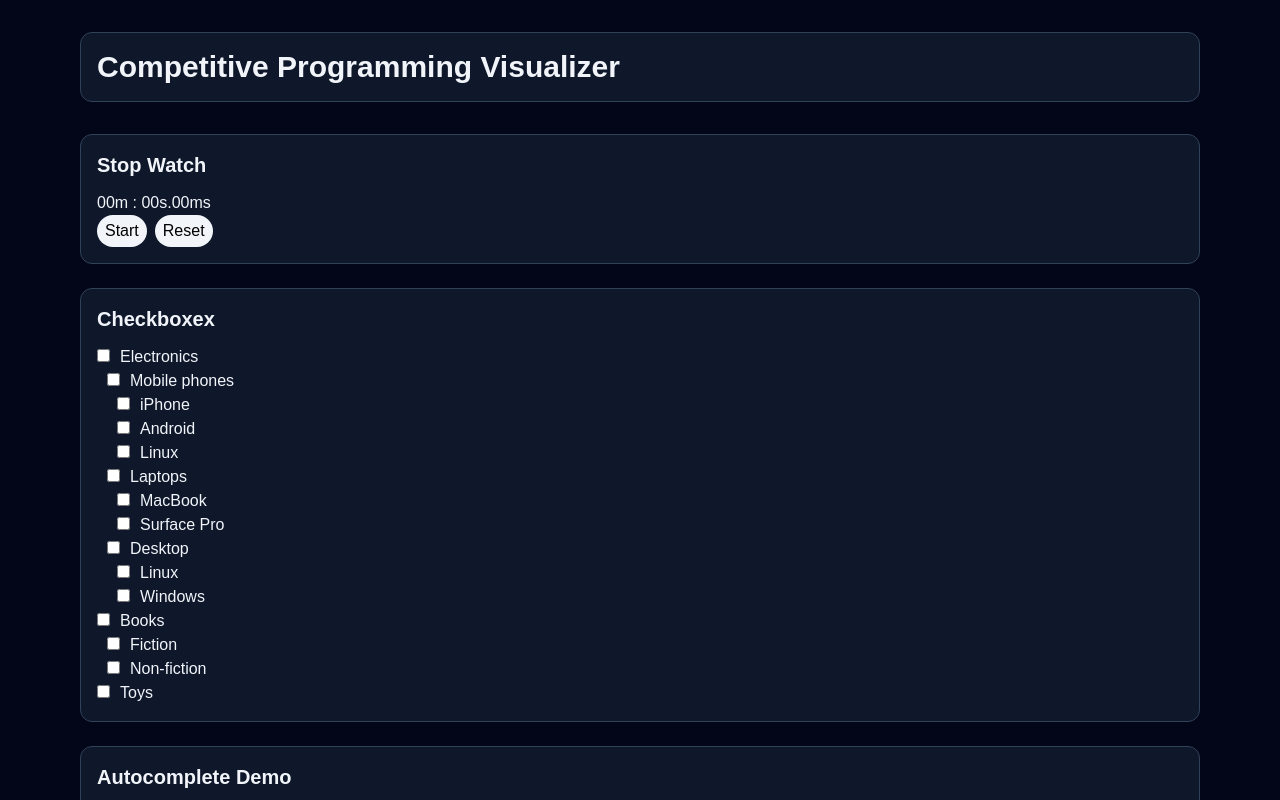
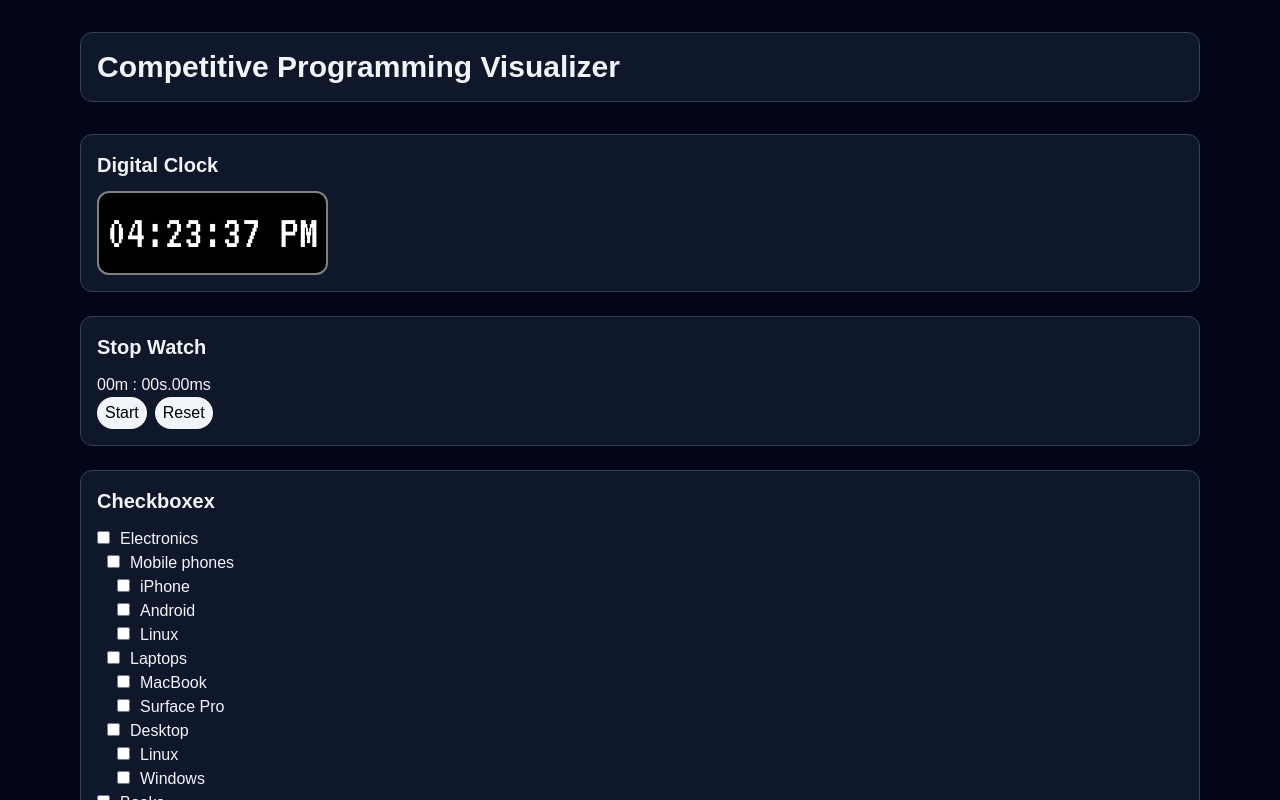
Before and after one commit to chaudharypraveen98/Competitive-Programming, a React (Vite) app: page / in a window 1280 px wide. Shown: the top 800 px of the page. Built offline with nearby package versions, Linux system fonts and the light colour scheme.

Commit message:
GREAT-FRONTEND: Digital Clock

```diff
--- /dev/null
+++ b/JavaScript/GreatFrontend/GFE75/DigitalClock/index.css
@@ -0,0 +1,13 @@
+@import url("https://fonts.googleapis.com/css2?family=VT323&display=swap");
+
+.clock__container {
+    padding: 4px 8px;
+    border: 2px solid grey;
+    border-radius: 12px;
+    font-size: 48px;
+    width: fit-content;
+    background-color: black;
+    color: white;
+    font-family: "VT323", monospace;
+    font-variant-numeric: tabular-nums; /* Critical for fixed-width digits */
+}
--- /dev/null
+++ b/JavaScript/GreatFrontend/GFE75/DigitalClock/index.tsx
@@ -0,0 +1,33 @@
+import { useEffect, useState } from "react";
+import "./index.css";
+
+const formatTime = (date) => {
+    // Format your date here
+    const formattedTime = date.toLocaleTimeString([], {
+        hour: "2-digit",
+        minute: "2-digit",
+        second: "2-digit",
+    });
+    return formattedTime;
+};
+export default function DigitalClock() {
+    const [currentTimeStamp, setcurrentTimeStamp] = useState(
+        formatTime(new Date()),
+    );
+
+    useEffect(() => {
+        let timeout;
+        const tick = () => {
+            setcurrentTimeStamp(formatTime(new Date()));
+            // this is useful for drift resistenace
+            const delay = 1000 - (Date.now() % 1000);
+            setTimeout(tick, delay);
+        };
+        timeout = setTimeout(tick, 1000 - (Date.now() % 1000));
+        return () => {
+            clearTimeout(timeout);
+        };
+    }, []);
+
+    return <div className="clock__container">{currentTimeStamp}</div>;
+}
--- a/src/App.jsx
+++ b/src/App.jsx
@@ -10,6 +10,7 @@ import Modal from "../JavaScript/GreatFrontend/GFE75/ModalDialog";
 import DataTable from "../JavaScript/GreatFrontend/GFE75/DataTable";
 import Checkboxes from "../JavaScript/GreatFrontend/GFE75/NestedCheckboxes";
 import Stopwatch from "../JavaScript/GreatFrontend/GFE75/Stopwatch";
+import DigitalClock from "../JavaScript/GreatFrontend/GFE75/DigitalClock";
 
 function App() {
   useEffect(() => {
@@ -26,6 +27,12 @@ function App() {
               </header>
 
               <section className="grid gap-6">
+                  <div className="rounded-xl border border-slate-700 bg-slate-900 p-4">
+                      <h2 className="mb-3 text-xl font-semibold">
+                          Digital Clock
+                      </h2>
+                      <DigitalClock />
+                  </div>
                   <div className="rounded-xl border border-slate-700 bg-slate-900 p-4">
                       <h2 className="mb-3 text-xl font-semibold">Stop Watch</h2>
                       <Stopwatch />
```
Also changed, not shown: JavaScript/GreatFrontend/GFE75/DigitalClock/readme.md (added), JavaScript/GreatFrontend/GFE75/Stopwatch/readme.md (added).
